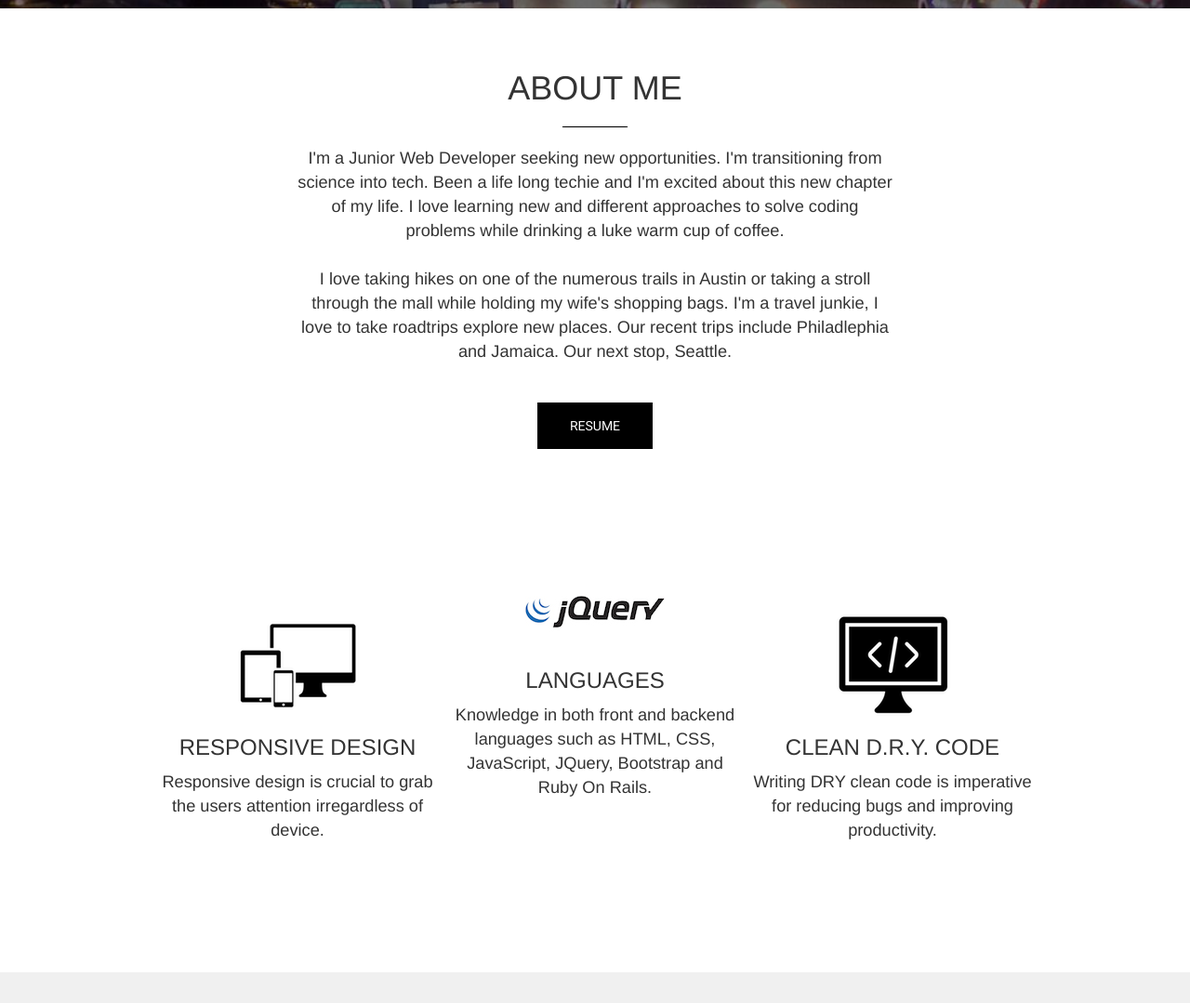
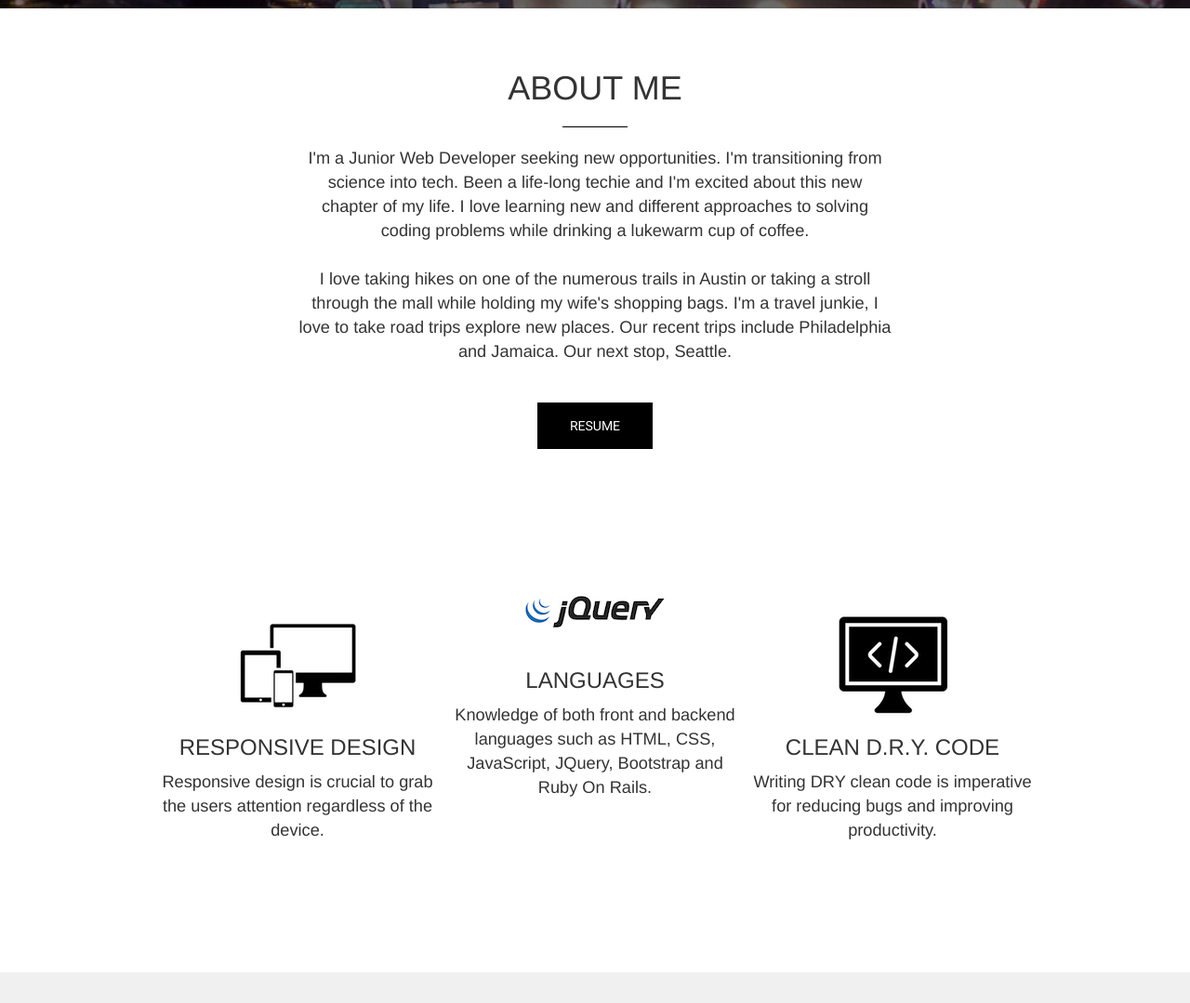
Before and after one commit to lm1435/new-website-design, a plain HTML site: page index.html in a window 1280 px wide. Shown: the part 833-1912 px from the top of the page at 93% size. Drawn offline with nearby package versions, Linux system fonts and the light colour scheme; some packages are replaced by stand-ins of ours.

Commit message:
wording tweaks

```diff
--- a/index.html
+++ b/index.html
@@ -47,8 +47,7 @@
 						LUIS MEZA
 					</h1>
 					<h2>
-					 SCIENTIST. TECHIE.
-					 DEVELOPER.
+					 DEVELOPER. TECHIE. SCIENTIST.
 					</h2>
 				</div>
 				<div class="circle">
@@ -65,12 +64,12 @@
 					</h1>
 					<hr>
 					<p>
-						I'm a Junior Web Developer seeking new opportunities. I'm transitioning from science into tech. Been a life long techie and I'm excited about this new chapter of my life. I love learning new and different approaches to solve coding problems while drinking a luke warm cup of coffee. <br />
+						I'm a Junior Web Developer seeking new opportunities. I'm transitioning from science into tech. Been a life-long techie and I'm excited about this new chapter of my life. I love learning new and different approaches to solving coding problems while drinking a lukewarm cup of coffee.  <br />
 						<br />
-						I love taking hikes on one of the numerous trails in Austin or taking a stroll through the mall while holding my wife's shopping bags. I'm a travel junkie, I love to take roadtrips explore new places. Our recent trips include Philadlephia and Jamaica. Our next stop, Seattle.
+						I love taking hikes on one of the numerous trails in Austin or taking a stroll through the mall while holding my wife's shopping bags. I'm a travel junkie, I love to take road trips explore new places. Our recent trips include Philadelphia and Jamaica. Our next stop, Seattle.
 					</p>
           <div class="resume">
-  					<a target="_blank" role="button" href="files/LuisMeza.pdf">RESUME</a>
+  					<a target="_blank" role="button" href="/LuisMezaResume.pdf">RESUME</a>
   				</div>
 				</div>
 				<div class="parent">
@@ -81,7 +80,7 @@
 							RESPONSIVE DESIGN
 						</h3>
 						<p>
-							Responsive design is crucial to grab the users attention irregardless of device.
+							Responsive design is crucial to grab the users attention regardless of the device.
 						</p>
 					</div>
 					<div class="languages">
@@ -91,7 +90,7 @@
 							LANGUAGES
 						</h3>
 						<p>
-							Knowledge in both front and backend languages such as HTML, CSS, JavaScript, JQuery, Bootstrap and Ruby On Rails.
+							Knowledge of both front and backend languages such as HTML, CSS, JavaScript, JQuery, Bootstrap and Ruby On Rails.
 						</p>
 					</div>
 					<div class="clean-code">
```
Also changed, not shown: 4 other files.
